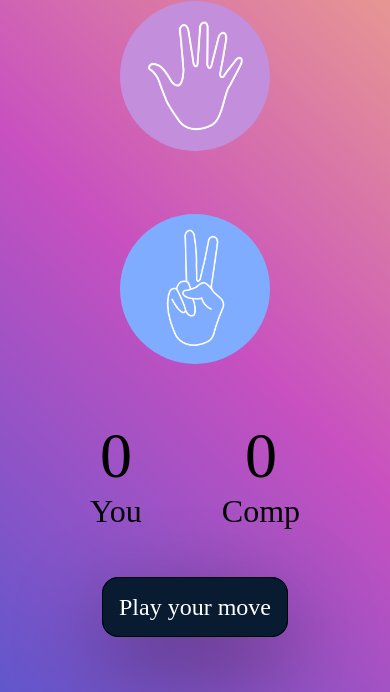
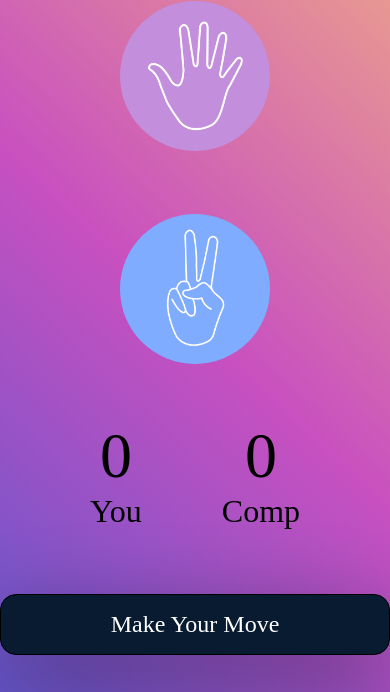
Before and after one commit to mrshinchan1122/StonePaperScissors, a plain HTML site: page index.html in a window 390 px wide. Shown: the part 380-1072 px from the top of the page. Drawn offline with Linux system fonts and the light colour scheme.

Commit message:
version-2

```diff
--- a/index.html
+++ b/index.html
@@ -32,7 +32,7 @@
     </div>
 
     <div class="msg-container">
-        <p id="msg">Play your move</p>
+        <p id="msg">Make Your Move</p>
     </div>
 
     <footer>
--- a/style.css
+++ b/style.css
@@ -363,5 +363,7 @@ ul {
     }
     #msg {
         font-size: 1.5rem;
+        display: flex;
+        justify-content: center;
     }
 }
```
